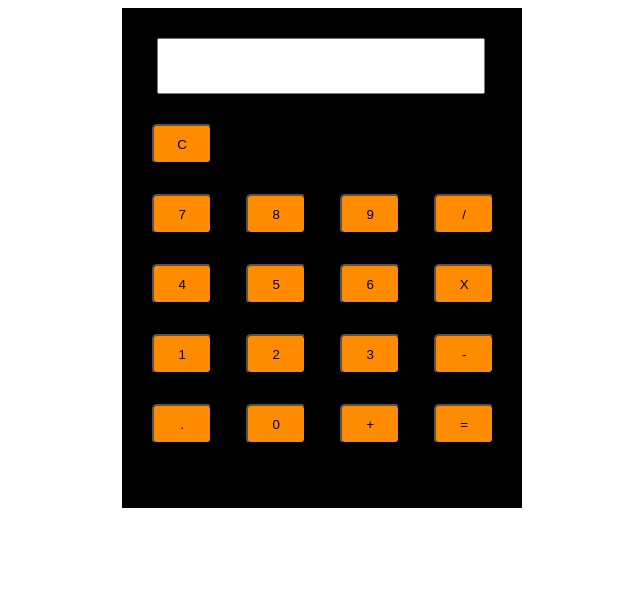
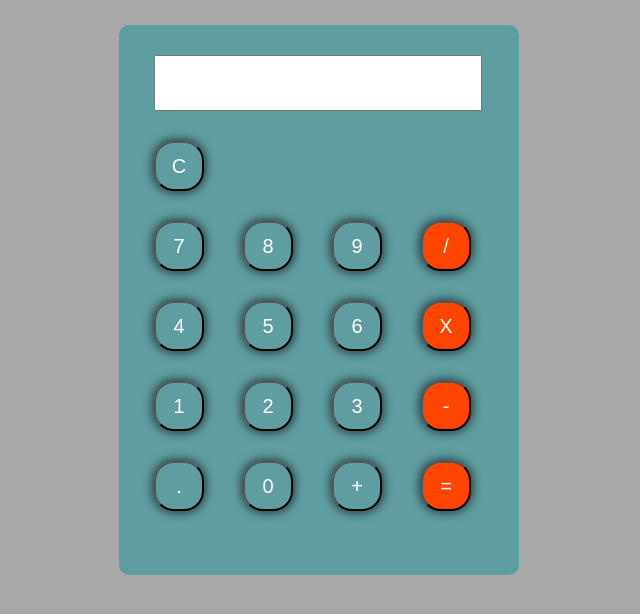
Before and after one commit to ramseenakomath/demo, a plain HTML site: page calculator/index.html in a window 1280 px wide. Shown: the whole page, without its empty margins (265-905 px from the left). Drawn offline with Linux system fonts and the light colour scheme.

Commit message:
modify html&css code

```diff
--- a/calculator/index.html
+++ b/calculator/index.html
@@ -23,25 +23,25 @@
                      <button onclick="buttonClick(7)" class="btn">7</button>
                      <button onclick="buttonClick(8)"class="btn" >8</button>
                      <button onclick="buttonClick(9)"class="btn" >9</button>
-                     <button onclick="buttonClick('/')" class="btn">/</button>
+                     <button onclick="buttonClick('/')" class="btn operator">/</button>
                    </div>
                    <div class="row">
                     <button onclick="buttonClick(4)" class="btn">4</button>
                     <button onclick="buttonClick(5)" class="btn">5</button>
                     <button onclick="buttonClick(6)" class="btn">6</button>
-                    <button onclick="buttonClick('*')" class="btn">X</button>
+                    <button onclick="buttonClick('*')" class="btn operator">X</button>
                   </div>
                   <div class="row">
                     <button onclick="buttonClick(1)" class="btn">1</button>
                     <button onclick="buttonClick(2)" class="btn">2</button>
                     <button onclick="buttonClick(3)" class="btn">3</button>
-                    <button onclick="buttonClick('-')" class="btn">-</button>
+                    <button onclick="buttonClick('-')" class="btn operator">-</button>
                   </div>
                   <div class="row">
                     <button onclick="buttonClick('.')" class="btn">.</button>
                     <button onclick="buttonClick(0)" class="btn">0</button>
                     <button onclick="buttonClick('+')" class="btn">+</button>
-                    <button onclick="equalClick()" class="btn">=</button>
+                    <button onclick="equalClick()" class="btn operator">=</button>
                   </div>
 
 
--- a/calculator/style.css
+++ b/calculator/style.css
@@ -1,11 +1,19 @@
+body{
+    margin: 0;
+    padding: 0;
+    background-color: darkgrey;
+}
 .calc{
     width: 400px;
-    height: 500px;
-    background-color: black;
+    height: 550px;
+    background-color: cadetblue;
     margin-left: 30%;
+    margin-top: 25px;
+    border-radius: 10px;
 }
 
 #screen{
+    font-size: 30px;
     width: 320px;
     height: 50px;
     margin-left: 35px;
@@ -14,14 +22,24 @@
 
 }
 .btn{
-    width: 60px;
-    height: 40px;
-    margin-left: 30px;
+    font-size: 20px;
+    width: 50px;
+    height: 50px;
+    margin-left: 35px;
     margin-top: 30px;
-    background: darkorange;
-    border-radius: 5px;
+    background-color:transparent;
+    color: #fff;
+    border-radius: 40%;
+    box-shadow: 0px 0px 10px 2px rgba(0, 0, 0, 0.6);
 }
 
 .btn:hover{
+    background-color:darkcyan;
+}
+
+.operator{
     background-color: orangered;
 }
+.operator:hover{
+    background-color:rgb(255, 0, 0) ;
+}
```
